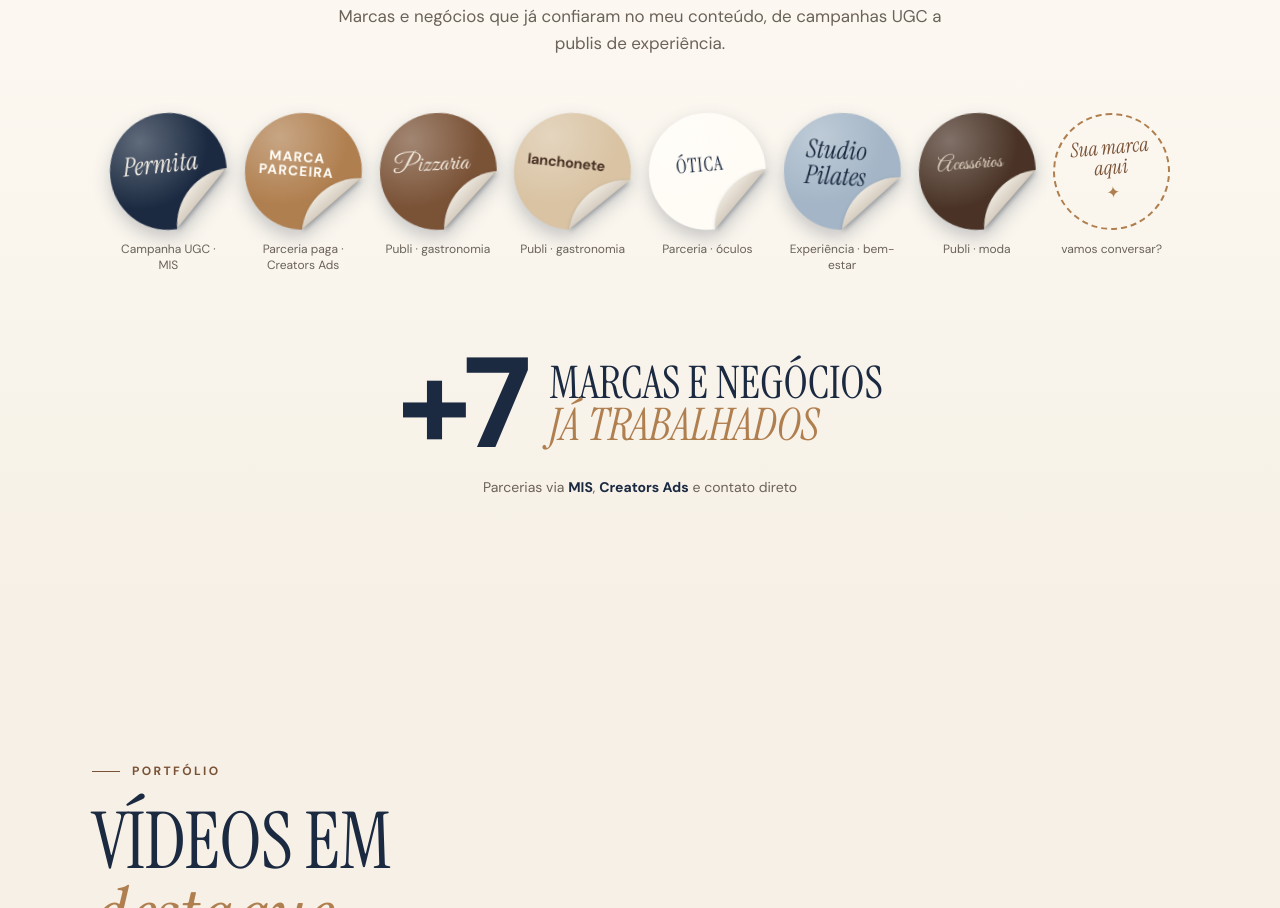
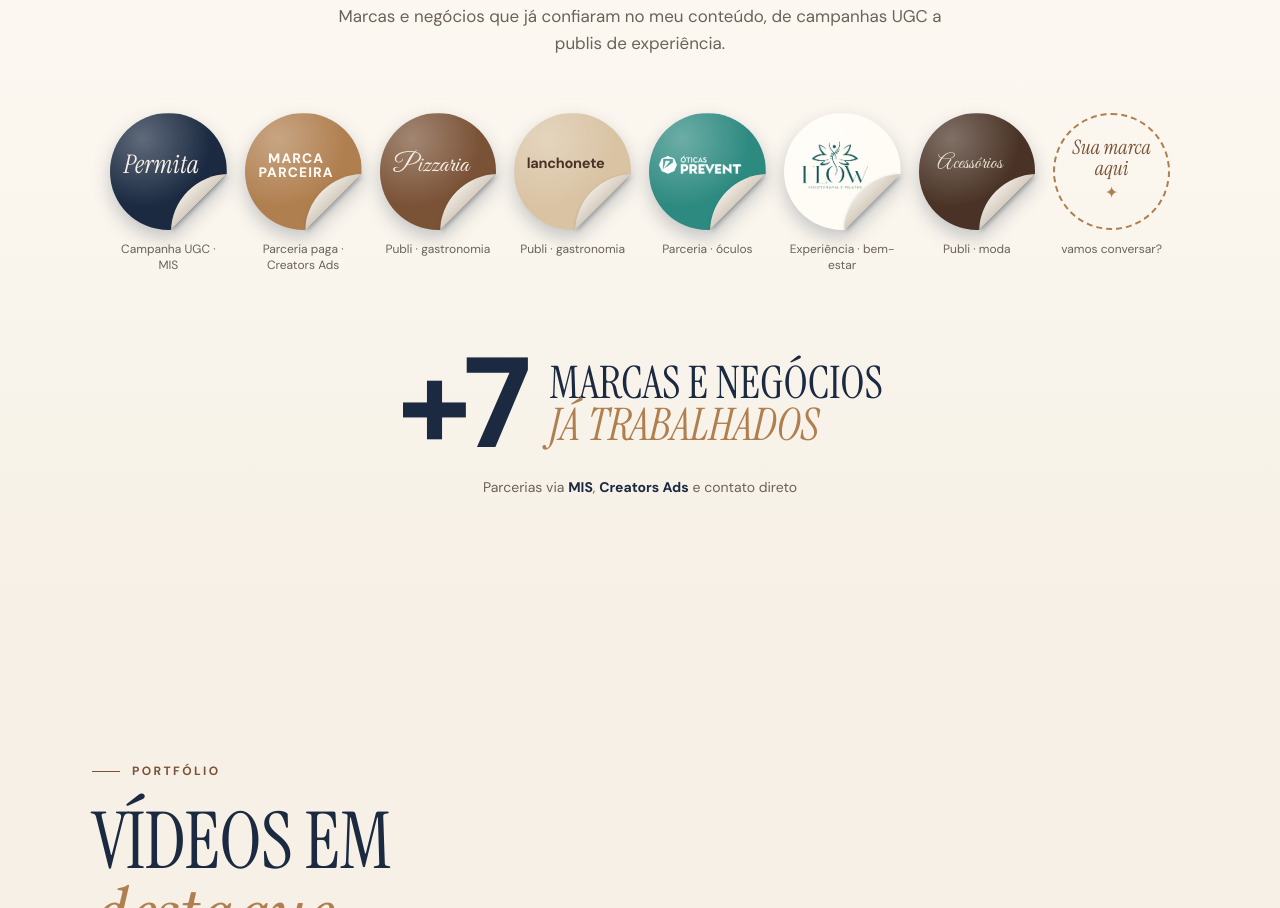
Before and after one commit to larissazamora/larissazamora, a plain HTML site: page index.html in a window 1280 px wide. Shown: the part 2362-3270 px from the top of the page. Drawn offline with Linux system fonts and the light colour scheme.

Commit message:
Adiciona logos da Óticas Prevent e da Flow e deixa os adesivos retos
- Logos recortadas com fundo transparente e bordas nítidas
- Adesivo aceita cor da marca em código e tamanho da logo
- Remove a inclinação de todos os adesivos

Co-Authored-By: Claude Opus 5.5 <noreply@anthropic.com>

```diff
--- a/css/style.css
+++ b/css/style.css
@@ -329,11 +329,10 @@ section { position: relative; padding-block: clamp(72px, 10vw, 128px); }
 .sticker {
   position: relative; display: block; width: 100%; max-width: 124px; aspect-ratio: 1;
   container-type: inline-size; text-decoration: none;
-  rotate: var(--rot, 0deg);
   filter: drop-shadow(0 8px 9px rgba(27, 42, 65, .24));
-  transition: rotate .5s var(--ease), transform .5s cubic-bezier(.3, 1.5, .5, 1);
+  transition: transform .5s cubic-bezier(.3, 1.5, .5, 1);
 }
-.sticker-item:hover .sticker { rotate: 0deg; transform: translateY(-6px) scale(1.07); }
+.sticker-item:hover .sticker { transform: translateY(-6px) scale(1.07); }
 .face {
   position: absolute; inset: 0; border-radius: 50%; overflow: hidden;
   display: grid; place-items: center; text-align: center;
@@ -343,7 +342,8 @@ section { position: relative; padding-block: clamp(72px, 10vw, 128px); }
   clip-path: polygon(0 0, 100% 0, 100% 52%, 52% 100%, 0 100%);
 }
 .face b { display: block; justify-self: stretch; font-size: var(--fs, 16cqi); line-height: 1.02; }
-.face img { width: 80%; height: 80%; object-fit: contain; }
+/* logo: centralizada um pouco acima e à esquerda, para não ficar sob a dobra do adesivo */
+.face img { position: absolute; left: 44%; top: 44%; width: var(--logo-w, 54%); height: auto; translate: -50% -50%; }
 .st-serif { font-family: var(--f-display); font-style: italic; font-weight: 400; }
 .st-caps { font-family: var(--f-body); font-weight: 800; letter-spacing: .08em; text-transform: uppercase; }
 .st-sans { font-family: var(--f-body); font-weight: 700; letter-spacing: -.02em; text-transform: lowercase; }
--- a/js/conteudo.js
+++ b/js/conteudo.js
@@ -29,16 +29,18 @@ window.CONTEUDO = {
 
   /* ---------- Marcas (adesivos) ----------
      cor:    navy | caramel | cream | brown | sand | dusty | cocoa | blue
+             ou a cor da marca em código, ex.: '#2D8A80'
      estilo: serif | caps | sans | script | display   (tipo de letra do nome)
      logo:   opcional. Ex.: 'img/logos/otica.png' (de preferência PNG com fundo transparente)
+     logoTamanho: largura da logo em % do adesivo (padrão 54). Acima de ~60 a dobra pode cobrir a logo.
   */
   marcas: [
     { nome: 'Permita',        tag: 'Campanha UGC · MIS',            cor: 'navy',    estilo: 'serif' },
     { nome: 'Marca parceira', tag: 'Parceria paga · Creators Ads',  cor: 'caramel', estilo: 'caps' },
     { nome: 'Pizzaria',       tag: 'Publi · gastronomia',           cor: 'brown',   estilo: 'script' },
     { nome: 'Lanchonete',     tag: 'Publi · gastronomia',           cor: 'sand',    estilo: 'sans' },
-    { nome: 'Ótica',          tag: 'Parceria · óculos',             cor: 'cream',   estilo: 'display' },
-    { nome: 'Studio Pilates', tag: 'Experiência · bem-estar',       cor: 'dusty',   estilo: 'serif' },
+    { nome: 'Óticas Prevent', tag: 'Parceria · óculos',             cor: '#2D8A80', estilo: 'display', logo: 'img/logos/oticas-prevent.png', logoTamanho: 72 },
+    { nome: 'Flow Fisioterapia e Pilates', tag: 'Experiência · bem-estar', cor: 'cream', estilo: 'serif', logo: 'img/logos/flow-pilates.png', logoTamanho: 57 },
     { nome: 'Acessórios',     tag: 'Publi · moda',                  cor: 'cocoa',   estilo: 'script' },
   ],
 
--- a/js/main.js
+++ b/js/main.js
@@ -54,18 +54,17 @@
   function renderMarcas() {
     var ul = $('#stickers');
     if (!ul) return;
-    var rots = [-6, 4, -3, 6, -5, 3, -4, 5];
     var marcas = list('marcas');
     var html = marcas.map(function (m, i) {
-      var cor = CORES[m.cor] || CORES.navy;
+      var cor = CORES[m.cor] || (/^#[0-9a-f]{3,8}$/i.test(m.cor || '') ? [m.cor, '#FFFCF6'] : CORES.navy);
       var est = ESTILOS[m.estilo] ? m.estilo : 'serif';
       var maior = Math.max.apply(null, String(m.nome).split(/\s+/).map(function (w) { return w.length; }).concat(3));
       var fs = Math.min(ESTILOS[est][0], 70 / (maior * ESTILOS[est][1])).toFixed(1);
       var face = m.logo
-        ? '<img src="' + esc(m.logo) + '" alt="' + esc(m.nome) + '" loading="lazy">'
+        ? '<img src="' + esc(m.logo) + '" alt="' + esc(m.nome) + '" loading="lazy" style="--logo-w:' + (Number(m.logoTamanho) || 54) + '%">'
         : '<b class="st-' + est + '" style="--fs:' + fs + 'cqi">' + esc(m.nome) + '</b>';
       return '<li class="sticker-item reveal" style="--d:' + (i * 60) + 'ms">' +
-        '<span class="sticker" style="--bg:' + cor[0] + ';--fg:' + cor[1] + ';--rot:' + rots[i % rots.length] + 'deg">' +
+        '<span class="sticker" style="--bg:' + cor[0] + ';--fg:' + cor[1] + '">' +
         '<span class="face">' + face + '</span>' +
         '<span class="flap-wrap" aria-hidden="true"><span class="flap"></span></span>' +
         '</span>' +
@@ -73,7 +72,7 @@
         '</li>';
     }).join('');
     html += '<li class="sticker-item reveal" style="--d:' + (marcas.length * 60) + 'ms">' +
-      '<a href="#contato" class="sticker cta" style="--rot:-5deg"><span class="face"><b>Sua marca aqui</b><i aria-hidden="true">✦</i></span></a>' +
+      '<a href="#contato" class="sticker cta"><span class="face"><b>Sua marca aqui</b><i aria-hidden="true">✦</i></span></a>' +
       '<span class="sticker-tag">vamos conversar?</span></li>';
     ul.innerHTML = html;
     $$('[data-count="marcas"]').forEach(function (el) { el.textContent = marcas.length; });
```
Also changed, not shown: img/logos/flow-pilates.png (added), img/logos/oticas-prevent.png (added).
